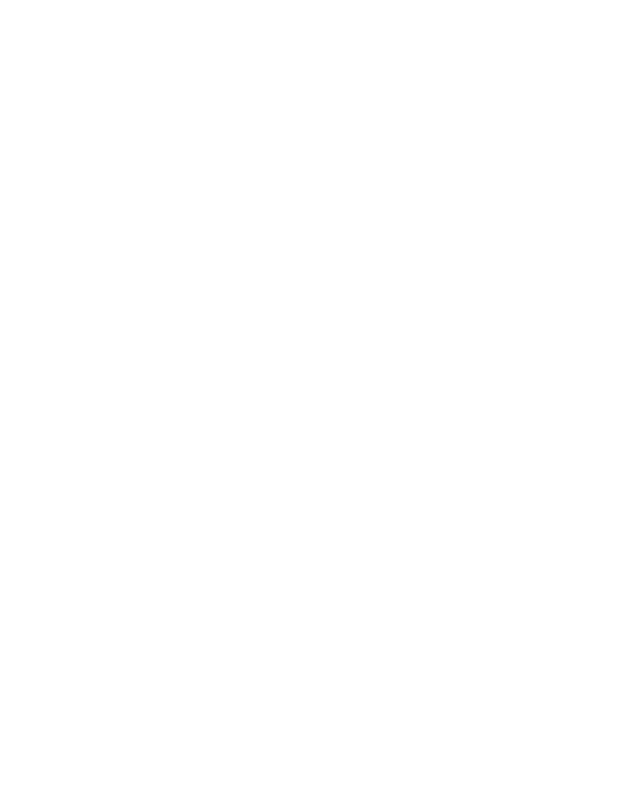
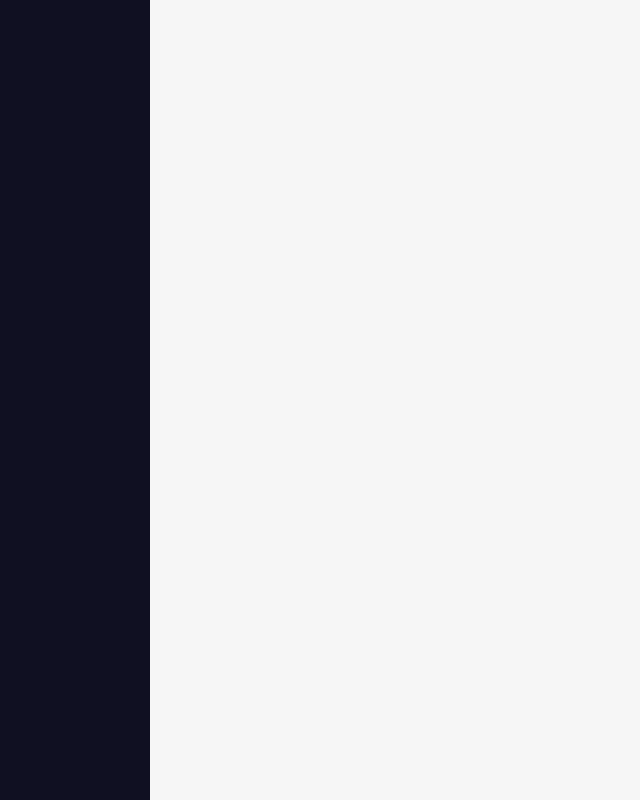
Before and after one commit to jakpaw/basic-github, a website built with webpack: page dist/index.html in a window 1280 px wide. Shown: the whole page, without its empty margins (0-640 px from the left). Built offline with nearby package versions, Linux system fonts and the light colour scheme.

Commit message:
Add basic page structure

```diff
--- a/src/style.scss
+++ b/src/style.scss
@@ -5,3 +5,34 @@ body {
   width: 100%;
   height: 100%;
 }
+
+body {
+  display: grid;
+
+  grid-template:
+    "header main" 40px
+    "nav    main" 1fr /
+    150px   1fr;
+}
+
+header {
+  grid-area: header;
+}
+
+main {
+  grid-area: main;
+}
+
+nav {
+  grid-area: nav;
+}
+
+header,
+nav {
+  background-color: #101022;
+}
+
+main {
+  background-color: #f6f6f6;
+  overflow-y: auto;
+}
```
Also changed, not shown: dist/index.html.
